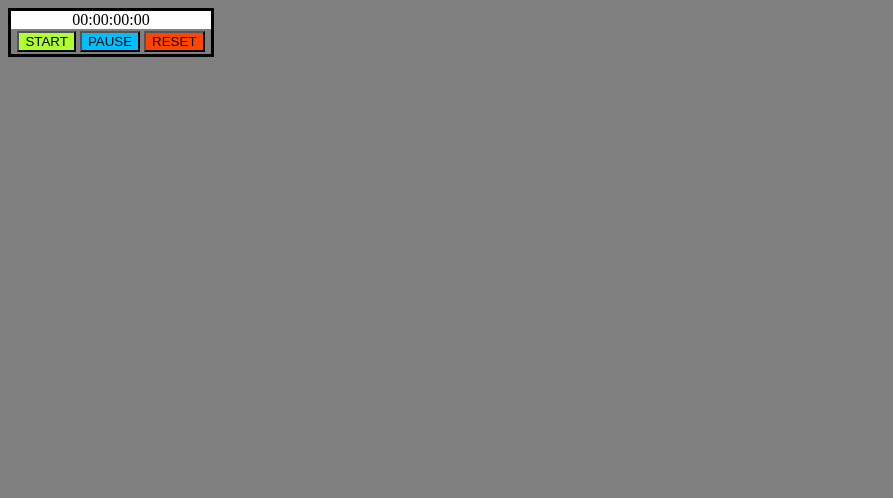
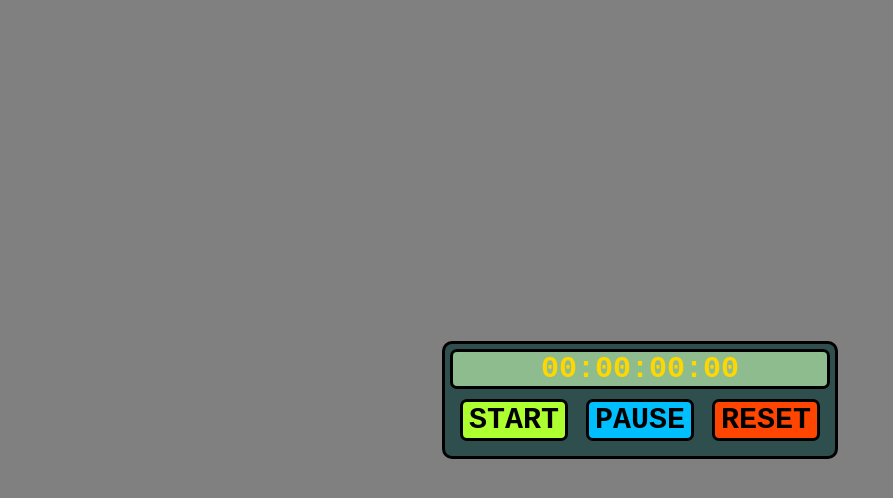
Before and after one commit to steezyScientist/basic-timer, a plain HTML site: page index.html in a window 1280 px wide. Shown: the whole page, without its empty margins (0-893 px from the left). Drawn offline with Linux system fonts and the light colour scheme.

Commit message:
Update styles.css
Changed colors, font and centered timer container using body as the flex space

```diff
--- a/styles.css
+++ b/styles.css
@@ -1,45 +1,62 @@
 * {
     background: gray;
+	font-family: monospace;
+	font-weight: 900;
+	font-size: 30px;
 }
 
+html, body{
 
-.global{
-    display: flex;
+	display: flex;
+    height: 100%;
+	align-items: center;
+	justify-content: center;
 
-    align-items: flex-end;
-    border: solid black;
 }
 
 .timerContainer{
-    display: flex;
-    justify-content: center;
-    flex-wrap: wrap;
-    align-items: center;
-    max-width: 200px;
-    border: solid black;
+
+    background-color: #2F4F4F;
+	border: solid black;
+	border-radius: 10px;
+	padding: 5px;
+	margin-left: auto;
+	margin-right: auto;
+
 
 }
 
 #timerFace{
-    background-color: white;
-    width: 200px;
+    background-color: #8FBC8F;
+	color: #FFD700;
+    width: auto;
     text-align: center;
+	border: solid black;
+	border-radius: 7px;
+
 }
 
 #buttonWrapper{
-    padding: 2px;
+	padding: 10px;
+	background-color: transparent;
 }
 
 
 #timerStart {
     background-color: greenyellow;
+	border: solid black;
+	border-radius: 7px;
 
 }
 
 #timerPause{
-    background-color: deepskyblue
+    background-color: deepskyblue;
+	border: solid black;
+	border-radius: 7px;
 }
 
 #timerReset{
     background-color: orangered;
+	border: solid black;
+	border-radius: 7px;
 }
```
